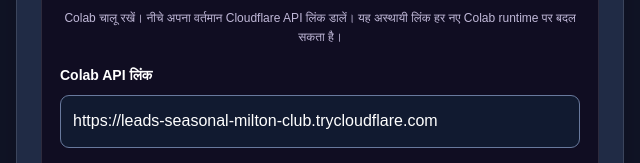
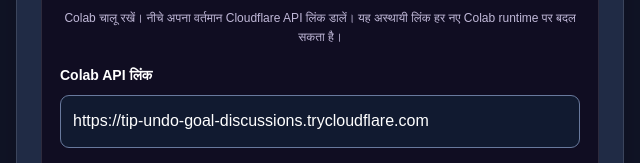
Before and after one commit to pa12345pp-cmyk/mera_music-ai, a plain HTML site: page index.html in a window 1280 px wide. Shown: the part 2126-2289 px from the top of the page, 84-724 px from the left. Drawn offline with Linux system fonts and the light colour scheme.

Commit message:
Update ACE-Step Cloudflare API endpoint

```diff
--- a/index.html
+++ b/index.html
@@ -331,7 +331,7 @@ footer {
         <h3>🎶 असली AI गाना बनाएँ — ACE-Step</h3>
         <p class="notice">Colab चालू रखें। नीचे अपना वर्तमान Cloudflare API लिंक डालें। यह अस्थायी लिंक हर नए Colab runtime पर बदल सकता है।</p>
         <label for="aceApiUrl">Colab API लिंक</label>
-        <input id="aceApiUrl" type="url" value="https://leads-seasonal-milton-club.trycloudflare.com" placeholder="https://....trycloudflare.com" autocomplete="url">
+        <input id="aceApiUrl" type="url" value="https://tip-undo-goal-discussions.trycloudflare.com" placeholder="https://....trycloudflare.com" autocomplete="url">
         <div class="actions">
           <button class="btn btn-secondary" type="button" id="checkAceBtn">🔌 API जाँचें</button>
           <button class="btn btn-main" type="button" id="generateAudioBtn">🎵 असली गाना बनाएँ (MP3)</button>
@@ -557,7 +557,7 @@ const aceUrlInput = document.getElementById("aceApiUrl");
 const aceStatus = document.getElementById("aceStatus");
 const generatedAudio = document.getElementById("generatedAudio");
 const downloadGeneratedAudio = document.getElementById("downloadGeneratedAudio");
-const currentAceUrl = "https://leads-seasonal-milton-club.trycloudflare.com";
+const currentAceUrl = "https://tip-undo-goal-discussions.trycloudflare.com";
 aceUrlInput.value = currentAceUrl;
 localStorage.setItem("meraMusicAceApiUrl", currentAceUrl);
 
```
